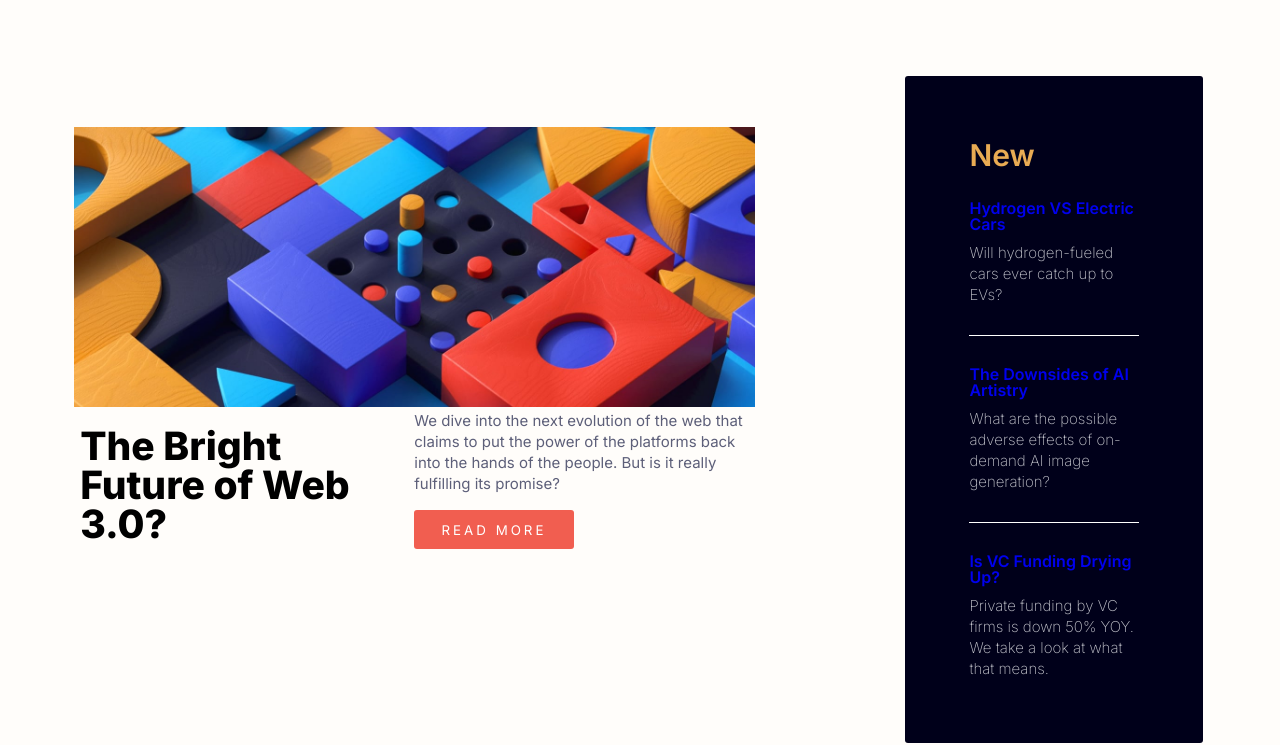
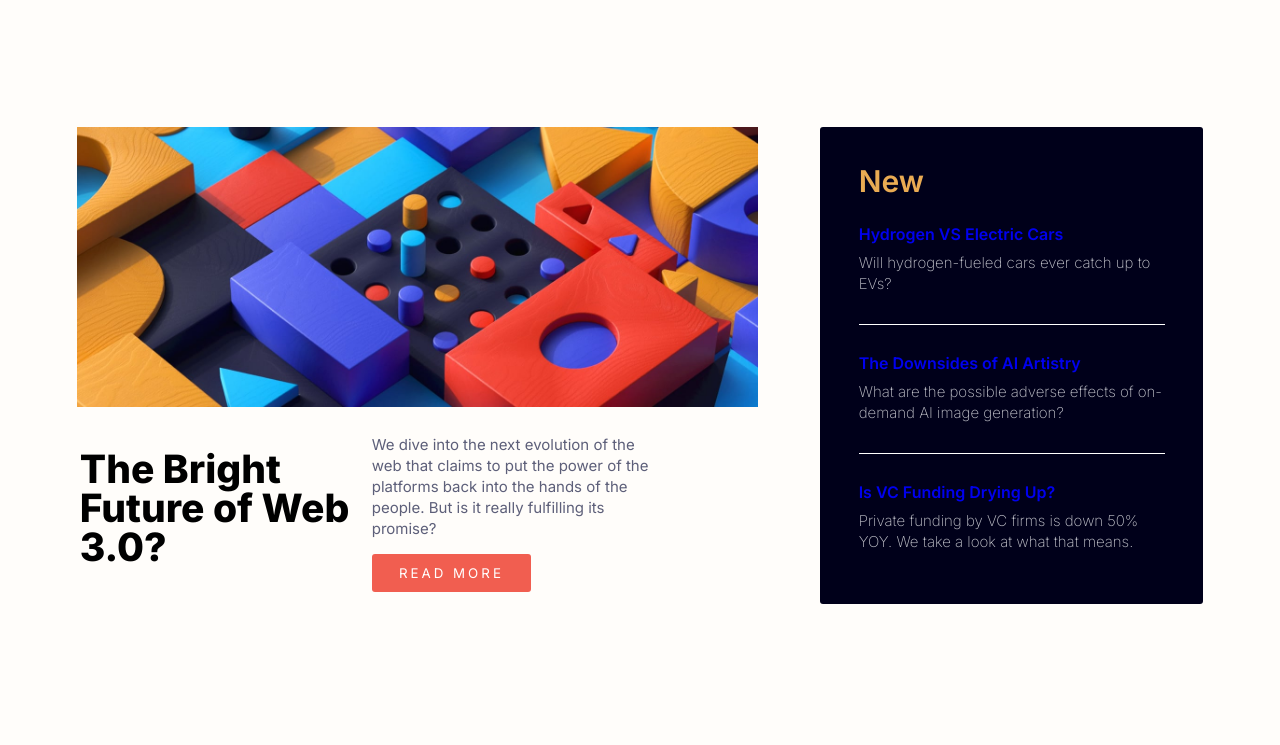
Before and after one commit to J-Wil21/news-homepage, a plain HTML site: page index.html in a window 1280 px wide. Shown: the part 71-816 px from the top of the page. Drawn offline with nearby package versions, Linux system fonts and the light colour scheme.

Commit message:
Main article (upgrade)
Created the layout for the main section.

```diff
--- a/css/styles.css
+++ b/css/styles.css
@@ -84,11 +84,6 @@ a {
 }
 
 /*main banner image*/
-
-.img {
-    display: flex;
-    justify-content: center;
-}
 
 .mb-image {
     width: auto;
@@ -253,7 +248,17 @@ article>p {
     /*main article*/
 
     .main-flex {
+        margin: 0 auto;
+        width: 80em;
+        height: 35em;
+
         display: flex;
+        justify-content: flex-start;
+    }
+
+    .dsk-image {
+        width: auto;
+        height: 350px;
     }
 
     .mb-flex {
@@ -261,7 +266,8 @@ article>p {
         grid-template-columns: repeat(2, 1fr);
         grid-template-rows: repeat(2, 1fr);
         grid-column-gap: 0px;
-        grid-row-gap: 0px;
+        grid-row-gap: 25px;
+        align-items: start;
     }
 
     .div1 {
@@ -276,4 +282,13 @@ article>p {
         grid-area: 2 / 2 / 3 / 3;
     }
 
+    /*side articles*/
+    aside {
+        height: 25rem;
+        width: 90%;
+        margin-top: 4%;
+        padding: 3% 3%;
+        border-radius: 3px;
+    }
+
 }
--- a/index.html
+++ b/index.html
@@ -74,9 +74,10 @@
   <main>
     <div class="main-flex">
       <section class="mb-flex">
-        <div class="img div1">
+        <div class="div1">
           <picture>
-            <source srcset="images/img-desktop.jpg" media="(min-width: 500px)">
+            <source srcset="images/img-desktop.jpg" media="(min-width: 501px)">
+            <source srcset="images/img-mobile.jpg" media="(max-width: 500px)">
             <img class="mb-image" src="images/img-mobile.jpg" alt="Web 3 and all of it's complexities"
               media="(orientation: portrait)">
 
@@ -85,7 +86,7 @@
         <div class="div2">
           <h1>The Bright Future of Web 3.0?</h1>
         </div>
-        <div clas="div3">
+        <div class="div3">
           <p>We dive into the next evolution of the web that claims to put the power of the platforms back into the
             hands
             of
--- a/js/app.js
+++ b/js/app.js
@@ -11,3 +11,5 @@ closeBtn.addEventListener('click', function (e) {
     e.preventDefault();
     offcanvasMenu.classList.remove('active');
 });
+
+document.querySelector('span').innerText = 'Disgusting';
```
